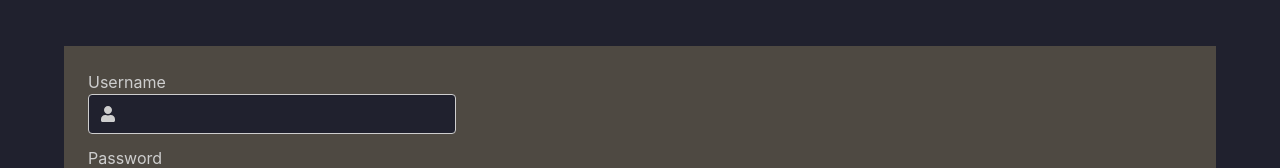
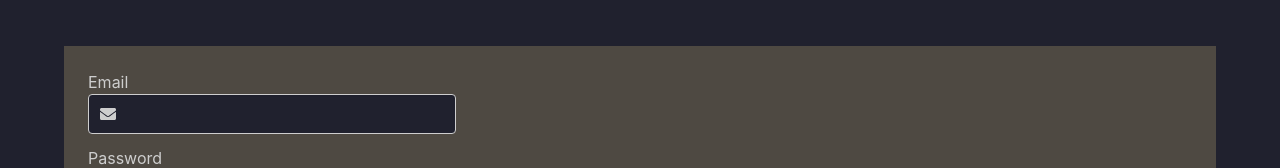
Before and after one commit to Pakleni/TowerOfBogdan, a Next.js app in the folder Razvoj/frontend/: page /login in a window 1280 px wide. Shown: the part 296-464 px from the top of the page. Built offline with nearby package versions, Linux system fonts and the light colour scheme.

Commit message:
ispis poruke u slučaju da se ne unesu svi potrebni podaci za logovanje + username -> email

```diff
--- a/Razvoj/frontend/pages/login/index.js
+++ b/Razvoj/frontend/pages/login/index.js
@@ -11,10 +11,28 @@ function Login() {
   const [isLoading, setIsLoading] = useState(false);
   const [isSuccess, setSuccess] = useState(null);
   const [errorCode, setErrorCode] = useState(0);
+  const [emailGood, setEmailGood] = useState(0);
+  const [passwordGood, setPasswordGood] = useState(0);
 
-  // "Username Doesnt Exist" => 202;
+  // "Email Doesnt Exist" => 202;
   // "Account was not succesfully created" => 203;
   // "Account was succesfully created" => 204;
+
+  const checkSubmitted = () => {
+    var email = window.document.forms.loginform.email.value;
+    if (email === "") {
+      setEmailGood(1);
+    } else {
+      setEmailGood(0);
+    }
+
+    var password = window.document.forms.loginform.password.value;
+    if (password === "") {
+      setPasswordGood(1);
+    } else {
+      setPasswordGood(0);
+    }
+  };
 
   const reg = async (data) => {
     try {
@@ -52,16 +70,23 @@ function Login() {
               <div className="tile is-ancestor">
                 <div className="tile is-parent is-vertical">
                   <div className="tile is-child is-4">
-                    <form onSubmit={handleSubmit(reg)}>
+                    <form name="loginform" onSubmit={handleSubmit(reg)}>
                       <div className="field">
-                        <label htmlFor="username">Username</label>
+                        <label htmlFor="email">Email</label>
+                        {emailGood === 1 ? (
+                          <label className="has-text-danger">
+                            {" <- "}Required field
+                          </label>
+                        ) : (
+                          <span />
+                        )}
                         <div
                           className={`control has-icons-left${
                             errorCode === 202 ? " has-icons-right" : ""
                           }`}
                         >
                           <span className="icon is-small is-left">
-                            <FontAwesomeIcon icon="user"></FontAwesomeIcon>
+                            <FontAwesomeIcon icon="envelope"></FontAwesomeIcon>
                           </span>
                           {errorCode === 202 ? (
                             <span className="icon is-small is-right">
@@ -74,9 +99,9 @@ function Login() {
                             className={`input${
                               errorCode === 202 ? " is-danger" : ""
                             }`}
-                            type="text"
-                            id="username"
-                            name="username"
+                            type="email"
+                            id="email"
+                            name="email"
                             ref={register({ required: true })}
                             disabled={isSuccess !== null}
                           />
@@ -85,7 +110,7 @@ function Login() {
                       {errorCode === 202 ? (
                         <div className="notification is-danger">
                           <p>
-                            Username doesn&apos;t <b>exist</b>.
+                            Email doesn&apos;t <b>exist</b>.
                           </p>
                         </div>
                       ) : (
@@ -93,6 +118,13 @@ function Login() {
                       )}
                       <div className="field">
                         <label htmlFor="password">Password</label>
+                        {passwordGood === 1 ? (
+                          <label className="has-text-danger">
+                            {" <- "}Required field
+                          </label>
+                        ) : (
+                          <span />
+                        )}
                         <div className="control has-icons-left">
                           <span className="icon is-small is-left">
                             <FontAwesomeIcon icon="unlock-alt"></FontAwesomeIcon>
@@ -126,6 +158,7 @@ function Login() {
                           }`}
                           type="submit"
                           disabled={isSuccess !== null}
+                          onClick={() => checkSubmitted()}
                         >
                           Submit
                         </button>
```
